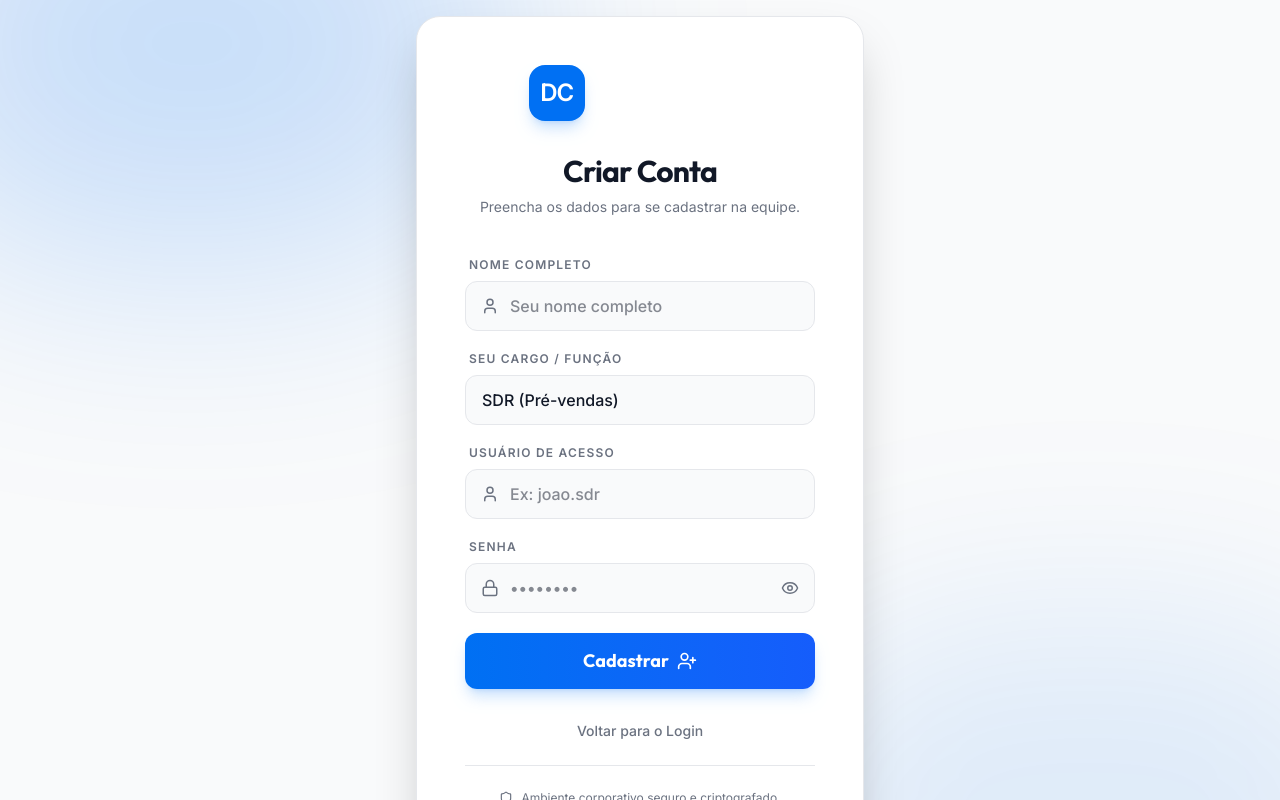
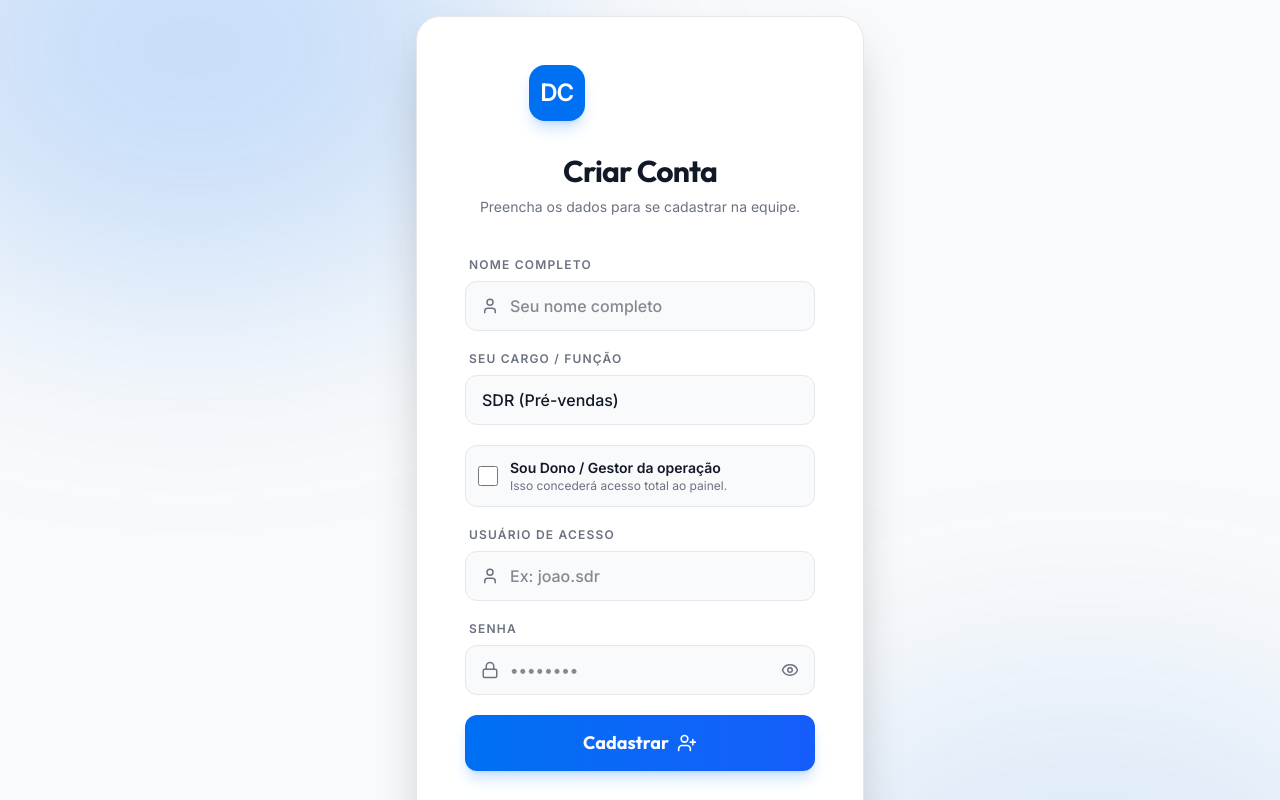
Before and after one commit to eduardoduka699-design/dc-comercial, a React (Vite) app: page / in a window 1280 px wide. Both pictures are taken after a click on the button "Primeiro acesso? Crie sua conta". Shown: the top 800 px of the page. Built offline with nearby package versions, Linux system fonts and the light colour scheme.

Commit message:
feat: separa cargo de permissao com checkbox de gestor

```diff
--- a/src/components/Login.jsx
+++ b/src/components/Login.jsx
@@ -11,6 +11,7 @@ export default function Login({ onLogin }) {
   const [username, setUsername] = useState('');
   const [password, setPassword] = useState('');
   const [cargo, setCargo] = useState('SDR');
+  const [isGestor, setIsGestor] = useState(false);
   const [error, setError] = useState('');
   const [loading, setLoading] = useState(false);
 
@@ -81,8 +82,8 @@ export default function Login({ onLogin }) {
           return;
         }
 
-        // Se escolher Dono, salva como Admin Supremo para bater com as regras de permissão
-        const finalCargo = cargo === 'Dono' ? 'Admin Supremo' : cargo;
+        // Se for gestor, anexa o título ao cargo
+        const finalCargo = isGestor ? `${cargo} + Gestor` : cargo;
 
         // Cria o usuário com cargo selecionado
         const { data, error: insertError } = await supabase
@@ -217,8 +218,21 @@ export default function Login({ onLogin }) {
                   <option value="SDR">SDR (Pré-vendas)</option>
                   <option value="Closer">Closer (Fechamento)</option>
                   <option value="BDR">BDR (Prospecção)</option>
-                  <option value="Dono">Dono / Sócio</option>
                 </select>
+              </div>
+
+              <div className="flex items-center gap-3 bg-bg-main border border-border p-3 rounded-xl mt-2">
+                <input
+                  type="checkbox"
+                  id="gestor"
+                  checked={isGestor}
+                  onChange={(e) => setIsGestor(e.target.checked)}
+                  className="w-5 h-5 rounded border-border bg-bg-card checked:bg-brand-blue focus:ring-brand-blue cursor-pointer"
+                />
+                <label htmlFor="gestor" className="text-sm font-bold text-text-main cursor-pointer select-none flex-1">
+                  Sou Dono / Gestor da operação
+                  <span className="block text-xs font-normal text-text-muted">Isso concederá acesso total ao painel.</span>
+                </label>
               </div>
             </div>
           )}
--- a/src/pages/Hub.jsx
+++ b/src/pages/Hub.jsx
@@ -63,7 +63,7 @@ export default function Hub({ onLogout, userRole }) {
     }
   ];
 
-  if (userRole === 'Admin Supremo' || userRole === 'Gestor') {
+  if (userRole === 'Admin Supremo' || userRole?.includes('Gestor')) {
     sections.push({
       title: 'CONFIGURAÇÕES DO SISTEMA',
       modules: [
```
